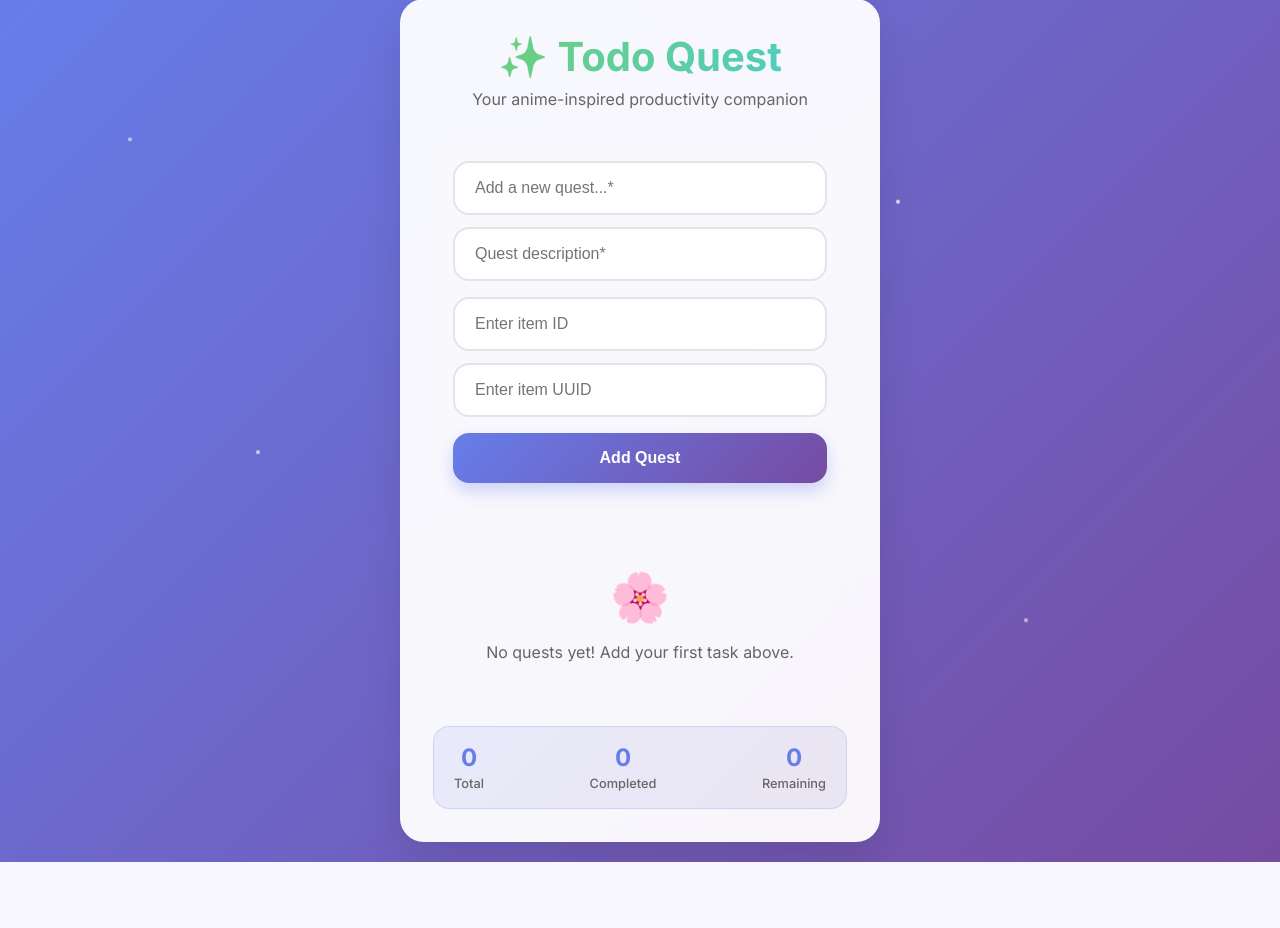
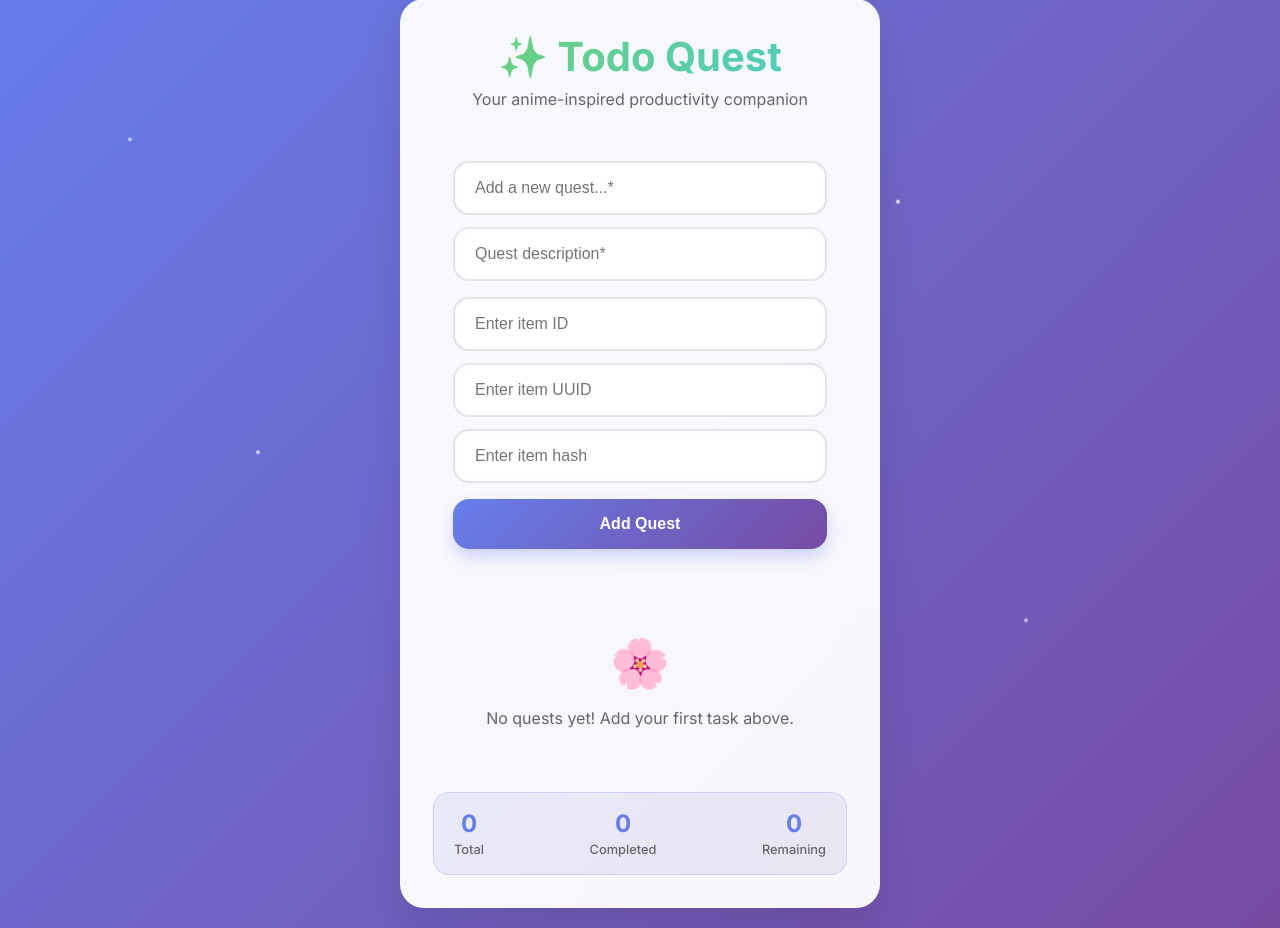
Before and after one commit to RohitDarekar816/to-do-list, a Flask app: page / in a window 1280 px wide. Shown: the part 21-949 px from the top of the page. Before the commit the page ends 883 px from the top, so only its background shows below. Run offline with Flask 3, Linux system fonts and the light colour scheme.

Commit message:
chore: add item hash

```diff
--- a/frontend/templates/index.html
+++ b/frontend/templates/index.html
@@ -412,6 +412,7 @@
                 <div class="secondary-inputs">
                     <input type="text" id="itemid" placeholder="Enter item ID">
                     <input type="text" id="itemuuid" placeholder="Enter item UUID">
+                    <input type="text" id="itemhash" placeholder="Enter item hash">
                 </div>
 
                 <!-- Button in its own container -->
```
